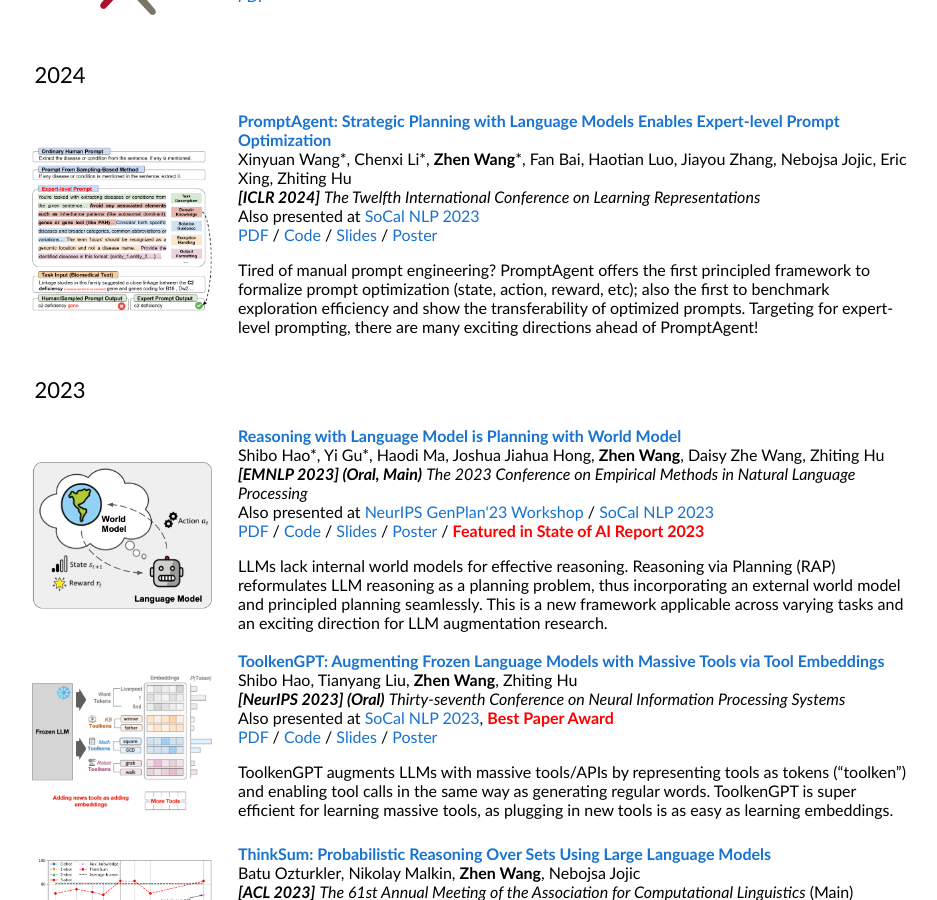
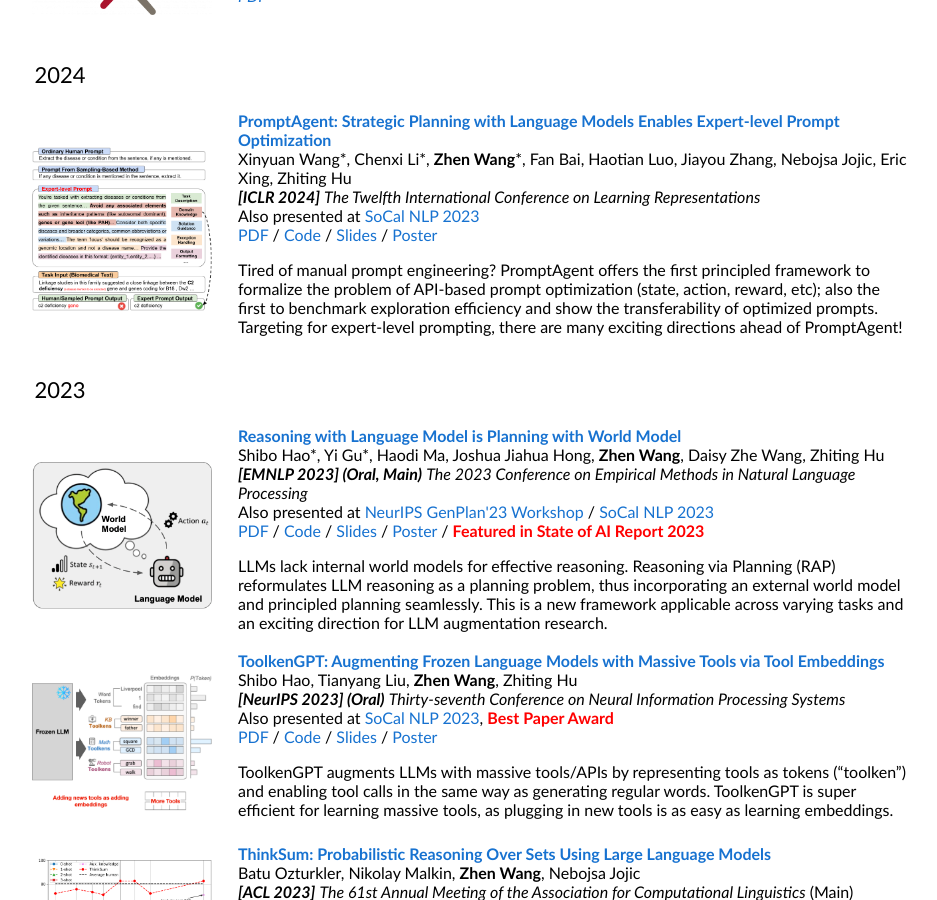
Before and after one commit to zhenwang9102/zhenwang9102.github.io, a Jekyll site: the page built from _posts/2019-06-02-venue.markdown, in a window 1280 px wide and 900 px high, scrolled down 1341 px. Shown: the whole window, without its empty margins (178-1115 px from the left). Built offline with Jekyll 4.4.1, drawn with Linux system fonts in a browser that asks for light colours.

Commit message:
Update default.html

```diff
--- a/_layouts/default.html
+++ b/_layouts/default.html
@@ -325,7 +325,7 @@
               Also presented at <a href="https://socalnlp.github.io/symp23/index.html">SoCal NLP 2023</a>
               <br>
               <a href="https://arxiv.org/pdf/2310.16427.pdf">PDF</a> / <a href="https://github.com/XinyuanWangCS/PromptAgent">Code</a> / <a href="http://zhenwang9102.github.io/">Slides</a> / <a href="http://zhenwang9102.github.io/">Poster</a>
-              <p>Tired of manual prompt engineering? PromptAgent offers the first principled framework to formalize prompt optimization (state, action, reward, etc); also the first to benchmark exploration efficiency and show the transferability of optimized prompts. Targeting for expert-level prompting, there are many exciting directions ahead of PromptAgent!</p>
+              <p>Tired of manual prompt engineering? PromptAgent offers the first principled framework to formalize the problem of API-based prompt optimization (state, action, reward, etc); also the first to benchmark exploration efficiency and show the transferability of optimized prompts. Targeting for expert-level prompting, there are many exciting directions ahead of PromptAgent!</p>
             </td>
           </tr>
         </table>
```
